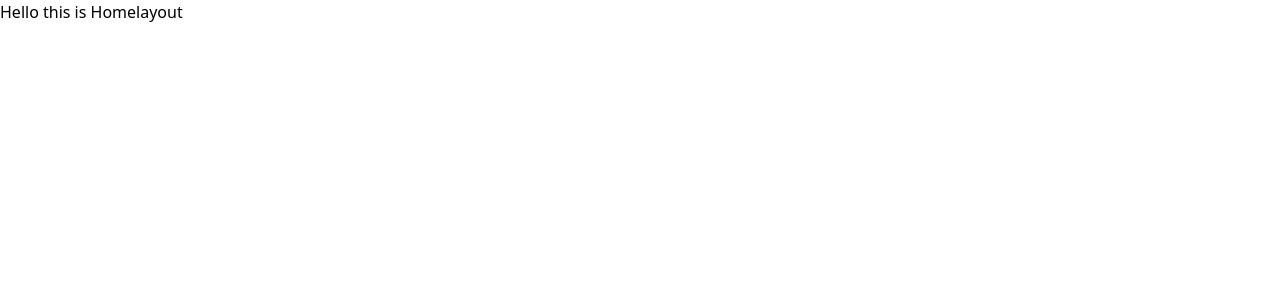
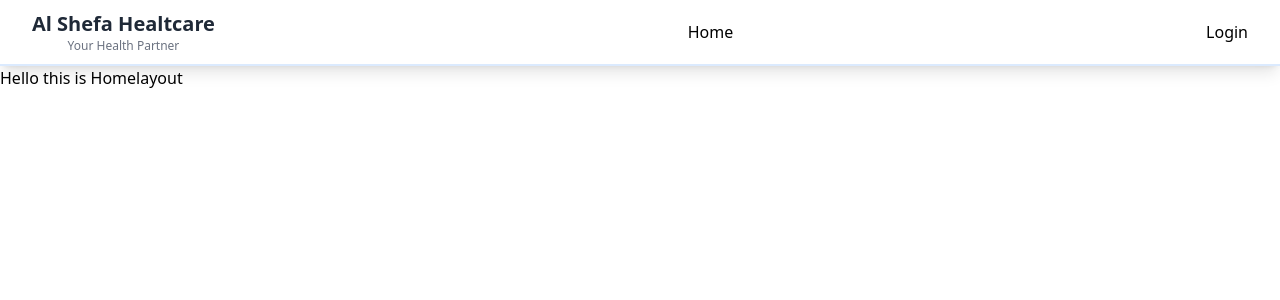
Before and after one commit to RokibulAlom-hub/al-shefa-healthcare-client, a React (Vite) app: page / in a window 1280 px wide. Shown: the top 300 px of the page. Built offline with nearby package versions, Linux system fonts and the light colour scheme.

Commit message:
responsive navbar added

```diff
--- /dev/null
+++ b/src/Components/Navbar.jsx
@@ -0,0 +1,63 @@
+import React, { useState } from "react";
+import { Link, NavLink } from "react-router-dom";
+
+const HealthcareNavbar = () => {
+  const [isOpen, setIsOpen] = useState(false);
+
+  const toggleMenu = () => {
+    setIsOpen(!isOpen);
+  };
+
+  return (
+    <nav className="bg-white shadow-lg border-b-2 border-blue-100">
+      <div className="max-w-7xl mx-auto px-4 sm:px-6 lg:px-8">
+        {/* Mother div or container of desktop navigation menu */}
+        <div className="flex justify-between items-center h-16">
+          {/* Logo and Brand */}
+          <div className="flex items-center space-x-2">
+            <div className="flex flex-col">
+              <span className="text-xl font-bold text-gray-800">
+                Al Shefa Healtcare
+              </span>
+              <span className="text-xs text-gray-500 text-center">
+                Your Health Partner
+              </span>
+            </div>
+          </div>
+
+          {/* Desktop Navigation Links */}
+          <div className="hidden md:flex items-center space-x-8">
+            <NavLink>Home</NavLink>
+          </div>
+
+          {/* Desktop CTA Buttons */}
+          <div className="hidden md:flex items-center space-x-4">
+            <Link>Login</Link>
+          </div>
+
+          {/* Mobile menu button */}
+          <div className="md:hidden">
+            <button onClick={toggleMenu} className="text-gray-700 ">
+              {isOpen ? "not open" : "open"}
+            </button>
+          </div>
+        </div>
+
+        {/*Mother div or container of Mobile Navigation Menu */}
+        {isOpen && (
+          <div className="md:hidden">
+            <div className="px-2 pt-2 pb-3 space-y-1 bg-white border-t border-gray-200">
+              <NavLink>Home</NavLink>
+
+              {/* Mobile CTA Buttons */}
+              <div className="pt-4 border-t border-gray-200 space-y-2">
+                <Link>Login</Link>
+              </div>
+            </div>
+          </div>
+        )}
+      </div>
+    </nav>
+  );
+};
+export default HealthcareNavbar;
--- a/src/Layouts/HomeLayout/HomeLayout.jsx
+++ b/src/Layouts/HomeLayout/HomeLayout.jsx
@@ -1,6 +1,9 @@
+import HealthcareNavbar from "../../Components/Navbar"
+
 const HomeLayout = () => {
     return(
         <div>
+            <HealthcareNavbar></HealthcareNavbar>
             Hello this is Homelayout
         </div>
     )
```
